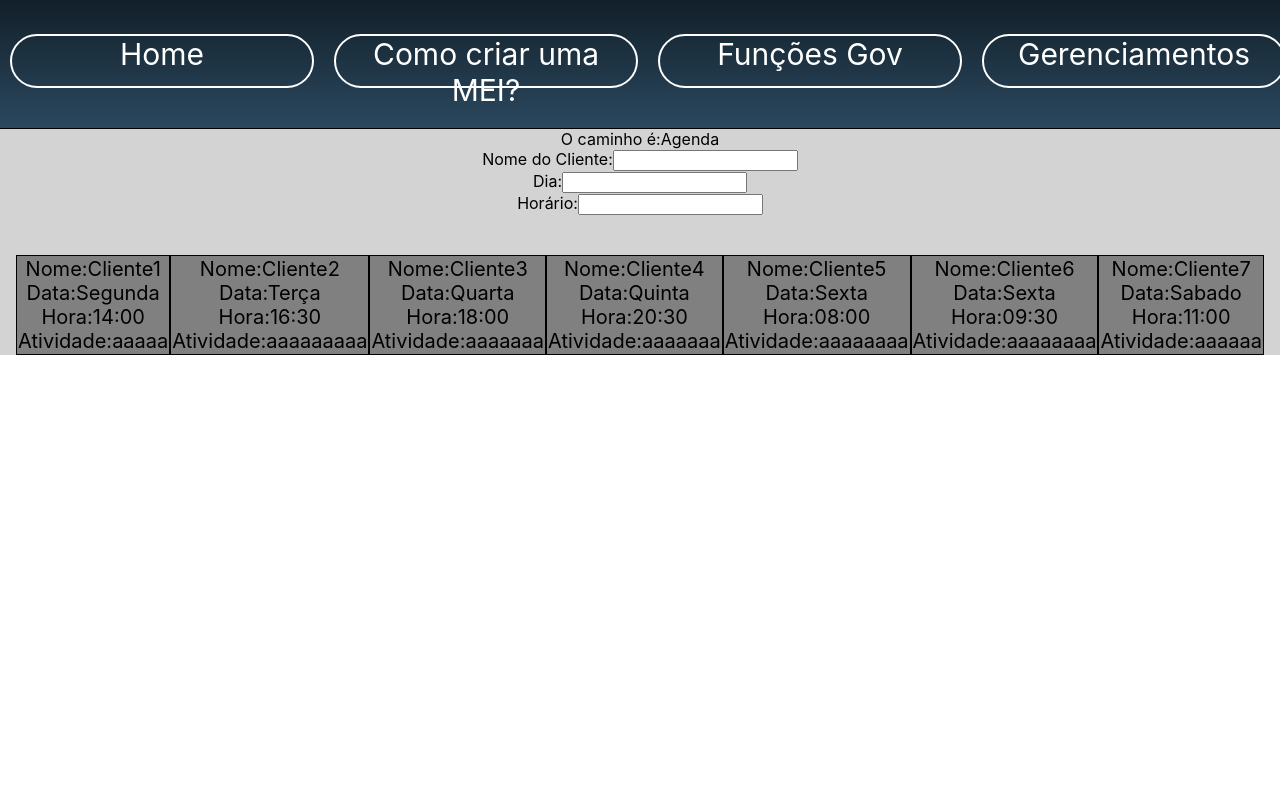
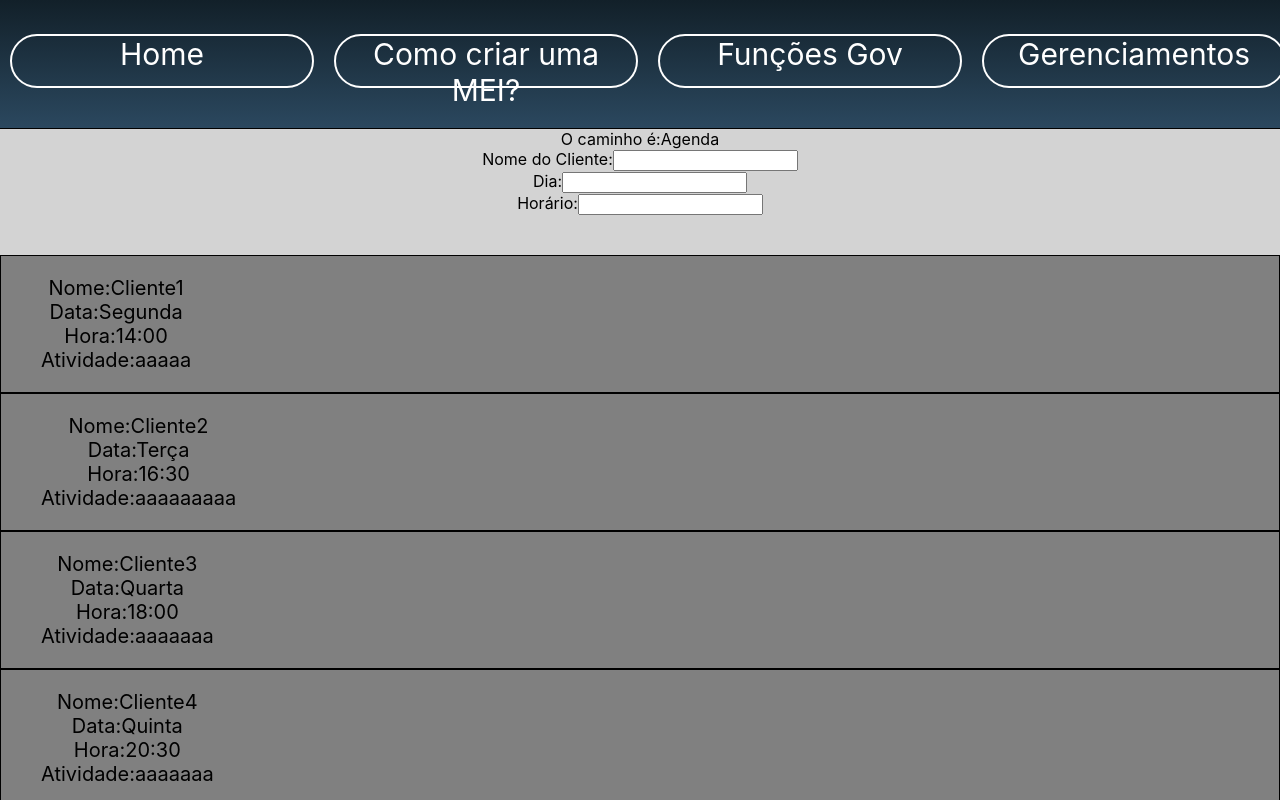
Before and after one commit to TitoSoares/MSM_bkp, a React (Create React App) app in the folder meisemmedo/meisemmedo/: page /agenda in a window 1280 px wide. Shown: the top 800 px of the page. Built offline with nearby package versions, Linux system fonts and the light colour scheme.

Commit message:
alterações parciais

```diff
--- a/meisemmedo/meisemmedo/src/Componentes/detalhes/detalheAgenda.tsx
+++ b/meisemmedo/meisemmedo/src/Componentes/detalhes/detalheAgenda.tsx
@@ -10,13 +10,13 @@ type Props={
 
 function DetalheAgenda({dados}:Props){
     return(
-        <div className="lista">
-                <td>
-                    <tr>Nome:{dados.id}</tr>
-                    <tr>Data:{dados.data}</tr>
-                    <tr>Hora:{dados.hora}</tr>
-                    <tr>Atividade:{dados.atividade}</tr>
-                </td>
+        <div className="agenda">
+                <ul className="Formatacaolista">
+                    <li>Nome:{dados.id}</li>
+                    <li>Data:{dados.data}</li>
+                    <li>Hora:{dados.hora}</li>
+                    <li>Atividade:{dados.atividade}</li>
+                </ul>
         </div>
     )
 }
--- a/meisemmedo/meisemmedo/src/Componentes/estyle/estilo.css
+++ b/meisemmedo/meisemmedo/src/Componentes/estyle/estilo.css
@@ -386,11 +386,21 @@
     flex-direction:column;
     display: flex;
 }
+/*Agenda*/
+.agenda{
+    border: 1px solid black;
+    width: auto;
+    height: auto;
+    background-color: gray;
+    font-size: 20px;
+    color: rgb(0, 0, 0);
+    display:flex;
+}
 /*=================================================================================================================================*/
 /*Listas dos Componentes*/
 .listagem{
     display: flex;
-    flex-direction: row;
+    flex-direction: column;
     justify-content: center;
     flex-wrap: wrap;
 }
@@ -402,6 +412,9 @@
     font-size: 20px;
     color: black;
 }
+.Formatacaolista{
+    list-style-type: none;
+}
 /*=================================================================================================================================*/
 /*TUTORIAL*/
 .paginaTutorial{
```
Also changed, not shown: 2 other files (tests, documents, lock files or other folders).
